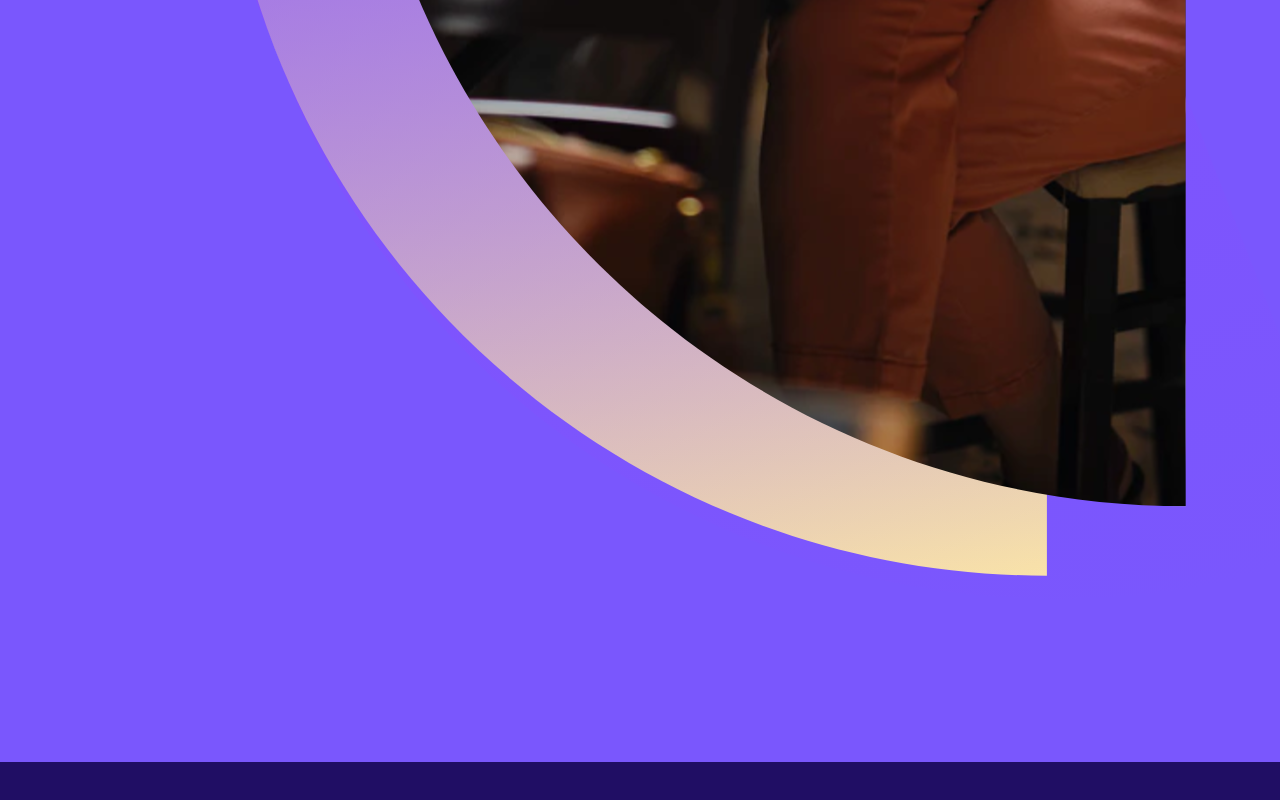
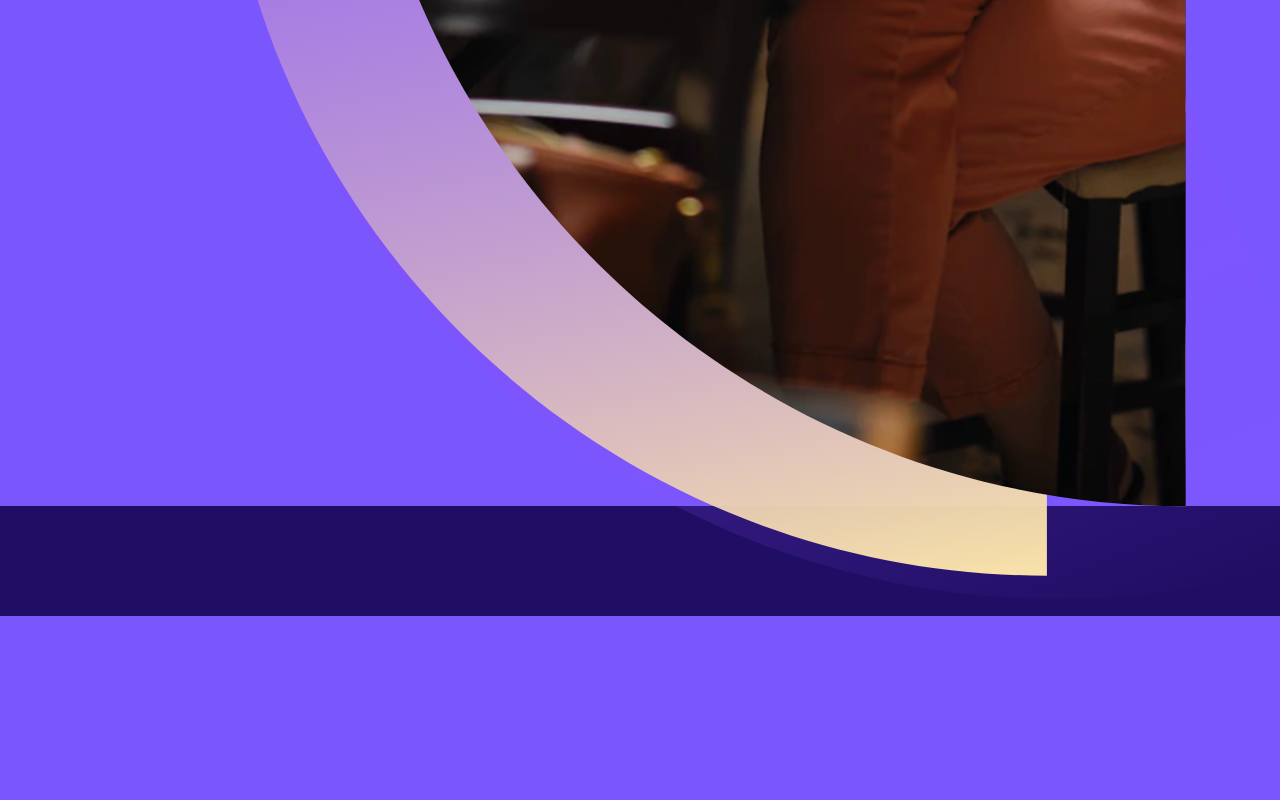
Before and after one commit to Ceviche9/EduSynch-Challenge, a React (Create React App) app: page / in a window 1280 px wide. Shown: the part 1966-2766 px from the top of the page. After the commit the page ends 2728 px from the top, so only its background shows below. Built offline with nearby package versions, Linux system fonts and the light colour scheme.

Commit message:
img position

```diff
--- a/src/Pages/Home/styles.css
+++ b/src/Pages/Home/styles.css
@@ -63,7 +63,7 @@
   flex-direction: row;
   align-items: center;
   justify-content: space-evenly;
-  width: 150px;
+  width: 160px;
   height: 58px;
   font: 400 12px Poppins;
   color: #ffff;
@@ -87,6 +87,6 @@
 footer {
   width: 100%;
   height: 110px;
-
+  margin-top: -20%;
   background: #200e64;
 }
```
